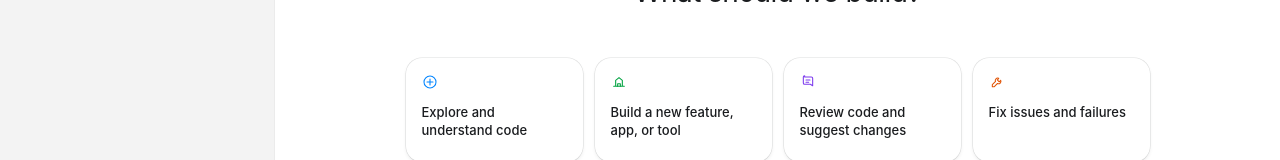
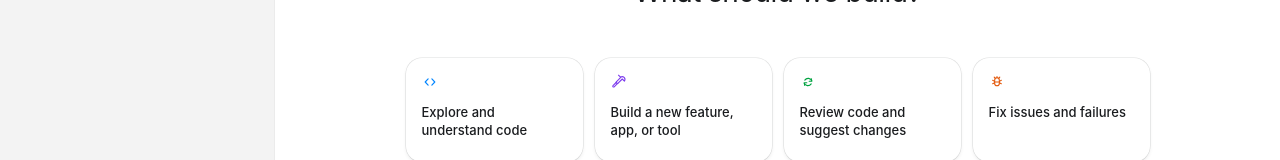
Before and after one commit to Tioit-Wang/PI-Desktop, a React (Vite) app in the folder apps/desktop/: page / in a window 1280 px wide. Shown: the part 371-531 px from the top of the page. Built offline with nearby package versions, Linux system fonts and the light colour scheme.

Commit message:
fix(desktop): match Codex home suggestion glyphs (D067)
Replace ambient card icons with code/hammer/refresh/bug marks, correct
blue/purple/green/orange tones, and tighten composer chip spacing to
the gold home plate.

```diff
--- a/apps/desktop/src/components/HomeSuggestions.tsx
+++ b/apps/desktop/src/components/HomeSuggestions.tsx
@@ -27,14 +27,14 @@ export function HomeSuggestions() {
       id: "codex-create",
       titleKey: "home.suggestions.create",
       promptKey: "home.suggestions.createPrompt",
-      tone: "green",
+      tone: "purple",
       icon: <IconBuild size={16} />,
     },
     {
       id: "codex-review",
       titleKey: "home.suggestions.review",
       promptKey: "home.suggestions.reviewPrompt",
-      tone: "purple",
+      tone: "green",
       icon: <IconReview size={16} />,
     },
     {
--- a/apps/desktop/src/components/icons.tsx
+++ b/apps/desktop/src/components/icons.tsx
@@ -324,37 +324,73 @@ export function IconCodexHome(props: IconProps) {
   );
 }
 
+/** Codex home suggestion: code brackets */
 export function IconExplore(props: IconProps) {
   return (
     <svg width={props.size ?? 16} height={props.size ?? 16} viewBox="0 0 24 24" fill="none" aria-hidden>
-      <circle cx="12" cy="12" r="9" stroke="currentColor" strokeWidth="1.6" />
-      <path d="M12 7.5v9M7.5 12h9" stroke="currentColor" strokeWidth="1.6" strokeLinecap="round" />
+      <path
+        d="M9.2 7.2 4.8 12l4.4 4.8M14.8 7.2 19.2 12l-4.4 4.8"
+        stroke="currentColor"
+        strokeWidth="1.7"
+        strokeLinecap="round"
+        strokeLinejoin="round"
+      />
     </svg>
   );
 }
 
+/** Codex home suggestion: hammer */
 export function IconBuild(props: IconProps) {
   return (
     <svg width={props.size ?? 16} height={props.size ?? 16} viewBox="0 0 24 24" fill="none" aria-hidden>
-      <path d="M4 18.5h16M7 18.5V9.5l5-4 5 4v9" stroke="currentColor" strokeWidth="1.6" strokeLinecap="round" strokeLinejoin="round" />
-      <path d="M10 18.5v-4h4v4" stroke="currentColor" strokeWidth="1.6" strokeLinecap="round" strokeLinejoin="round" />
+      <path
+        d="M14.2 4.8c1.8-1.2 4.2-.9 5.5.4 1.3 1.3 1.6 3.7.4 5.5l-3.2-3.2-6.6 6.6c-.4.4-1 .4-1.4 0l-.9-.9c-.4-.4-.4-1 0-1.4l6.6-6.6-3.4-3.4Z"
+        stroke="currentColor"
+        strokeWidth="1.6"
+        strokeLinejoin="round"
+      />
+      <path
+        d="m10.2 13.8-5.4 5.4c-.5.5-1.3.5-1.8 0v0c-.5-.5-.5-1.3 0-1.8l5.4-5.4"
+        stroke="currentColor"
+        strokeWidth="1.6"
+        strokeLinecap="round"
+      />
     </svg>
   );
 }
 
+/** Codex home suggestion: dual refresh arrows */
 export function IconReview(props: IconProps) {
   return (
     <svg width={props.size ?? 16} height={props.size ?? 16} viewBox="0 0 24 24" fill="none" aria-hidden>
-      <path d="M7 4.5h10a2 2 0 0 1 2 2v11l-3.5-2H7a2 2 0 0 1-2-2v-9a2 2 0 0 1 2-2Z" stroke="currentColor" strokeWidth="1.6" strokeLinejoin="round" />
-      <path d="M9 9h6M9 12.5h4" stroke="currentColor" strokeWidth="1.6" strokeLinecap="round" />
+      <path
+        d="M7.2 9.2A6.2 6.2 0 0 1 18 10.5"
+        stroke="currentColor"
+        strokeWidth="1.7"
+        strokeLinecap="round"
+      />
+      <path d="M17.2 7.2v3.6H13.8" stroke="currentColor" strokeWidth="1.7" strokeLinecap="round" strokeLinejoin="round" />
+      <path
+        d="M16.8 14.8A6.2 6.2 0 0 1 6 13.5"
+        stroke="currentColor"
+        strokeWidth="1.7"
+        strokeLinecap="round"
+      />
+      <path d="M6.8 16.8v-3.6H10.2" stroke="currentColor" strokeWidth="1.7" strokeLinecap="round" strokeLinejoin="round" />
     </svg>
   );
 }
 
+/** Codex home suggestion: bug */
 export function IconFix(props: IconProps) {
   return (
     <svg width={props.size ?? 16} height={props.size ?? 16} viewBox="0 0 24 24" fill="none" aria-hidden>
-      <path d="M14.5 6.5a3.5 3.5 0 0 0-4.7 4.7L5 16v3h3l4.8-4.8a3.5 3.5 0 0 0 4.7-4.7l-2.2 2.2-2.8-2.8 2-2Z" stroke="currentColor" strokeWidth="1.6" strokeLinejoin="round" />
+      <path
+        d="M8.5 9.2c0-2 1.6-3.7 3.5-3.7s3.5 1.7 3.5 3.7v5.1c0 1.9-1.6 3.4-3.5 3.4s-3.5-1.5-3.5-3.4V9.2Z"
+        stroke="currentColor"
+        strokeWidth="1.6"
+      />
+      <path d="M8.5 12h7M5.5 9.5l2.2 1.2M18.5 9.5l-2.2 1.2M5.5 14.5l2.2-1M18.5 14.5l-2.2-1M12 5.5V3.8M9.2 6.2 7.8 4.6M14.8 6.2l1.4-1.6" stroke="currentColor" strokeWidth="1.6" strokeLinecap="round" />
     </svg>
   );
 }
--- a/apps/desktop/src/styles/globals.css
+++ b/apps/desktop/src/styles/globals.css
@@ -545,13 +545,14 @@ textarea:disabled {
 
 .home-suggestion-title {
   display: -webkit-box;
+  -webkit-line-clamp: 3;
   -webkit-box-orient: vertical;
-  -webkit-line-clamp: 3;
   overflow: hidden;
+  color: var(--ds-text-primary);
   font-size: 13px;
   font-weight: 500;
   line-height: 1.35;
-  color: var(--ds-text-primary);
+  text-align: left;
 }
 
 :root[data-theme="light"] .home-suggestion-card {
@@ -703,7 +704,7 @@ textarea:disabled {
   display: flex;
   flex-direction: column;
   align-items: stretch;
-  gap: 10px; /* chips sit just above shell */
+  gap: 8px; /* gold: chips tightly above shell */
 }
 
 .composer-chips {
@@ -718,9 +719,10 @@ textarea:disabled {
   border-radius: 999px;
   background: var(--ds-bg-elevated);
   box-shadow: 0 0 0 1px var(--ds-border-default);
-  padding: 2px 4px;
+  padding: 3px 6px;
   backdrop-filter: blur(16px);
-  max-height: 28px;
+  min-height: 32px;
+  max-height: 34px;
 }
 
 .chip-sep {
@@ -1340,9 +1342,17 @@ textarea:disabled {
 }
 
 .composer-dock-home .composer-chips .chip {
-  padding: 3px 8px;
-  font-size: 12px;
-  gap: 5px;
+  padding: 4px 9px;
+  font-size: 12.5px;
+  gap: 6px;
+}
+
+.composer-dock-home .composer-chips {
+  /* gold: compact capsule, not full plate width */
+  border-radius: 999px;
+  padding: 3px 6px;
+  min-height: 32px;
+  max-height: 34px;
 }
 
 .composer-dock-home .composer-shell {
@@ -1605,9 +1615,17 @@ textarea:disabled {
 }
 
 :root[data-theme="dark"] .composer-dock-home .composer-chips .chip {
-  padding: 3px 8px;
-  font-size: 12px;
-  gap: 5px;
+  padding: 4px 9px;
+  font-size: 12.5px;
+  gap: 6px;
+}
+
+.composer-dock-home .composer-chips {
+  /* gold: compact capsule, not full plate width */
+  border-radius: 999px;
+  padding: 3px 6px;
+  min-height: 32px;
+  max-height: 34px;
 }
 
 :root[data-theme="dark"] .composer-dock-home .composer-shell {
```
Also changed, not shown: 2 other files (tests, documents, lock files or other folders).
